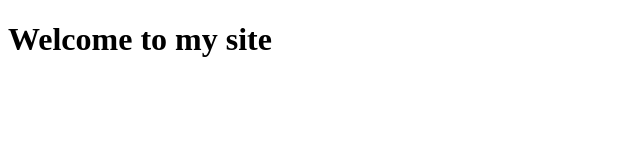
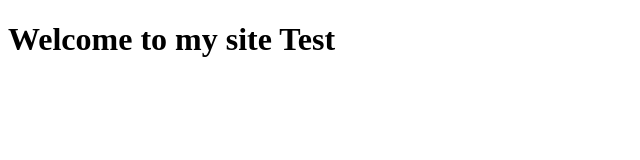
Before and after one commit to aka2dev/mycv, a website: page dist/index.html in a window 1280 px wide. Shown: the whole page, without its empty margins (0-640 px from the left). Drawn offline with Linux system fonts and the light colour scheme.

Commit message:
third commit

```diff
--- a/dist/index.html
+++ b/dist/index.html
@@ -8,6 +8,6 @@
     <title>My Website</title>
 </head>
 <body>
-    <h1>Welcome to my site</h1>
+    <h1>Welcome to my site Test</h1>
 </body>
 </html>
--- a/package.json
+++ b/package.json
@@ -4,7 +4,7 @@
   "description": "",
   "main": "index.js",
   "scripts": {
-    "deploy": "gh-pages -d dist"
+    "deploy": "npm run gh-pages -d dist"
   },
   "keywords": [],
   "author": "",
```
